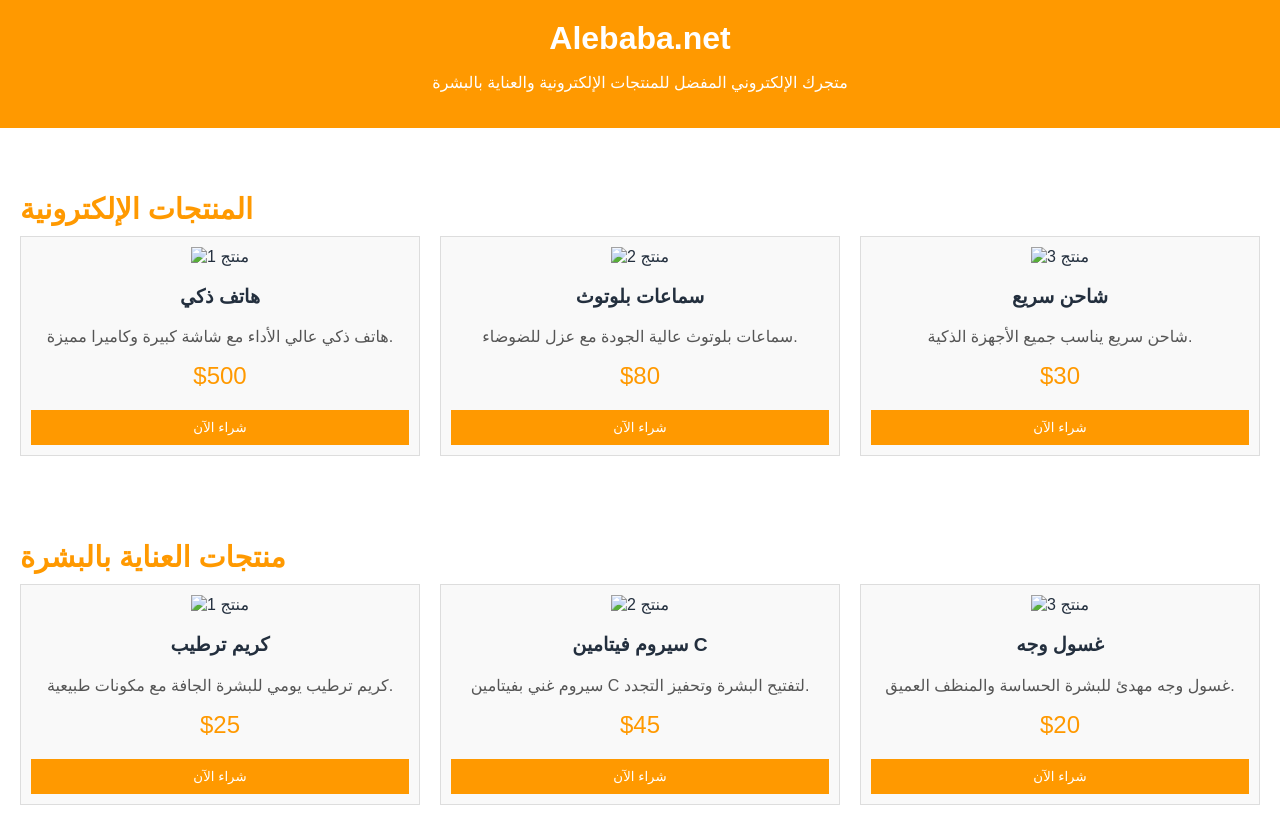
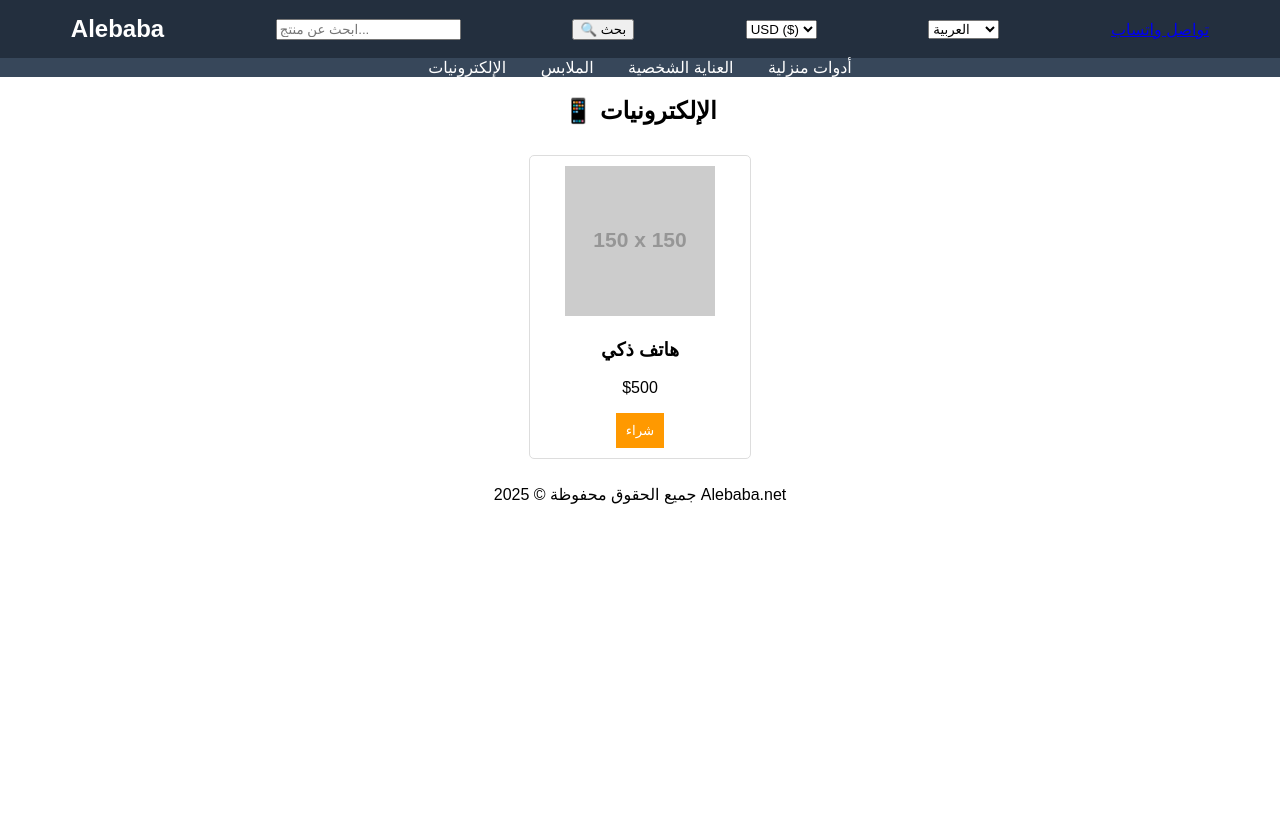
Before and after one commit to marshaha79/Alebaba, a plain HTML site: page index.html in a window 1280 px wide. Shown: the top 828 px of the page. After the commit the page ends 800 px from the top, so only its background shows below. Drawn offline with Linux system fonts and the light colour scheme; placeholder pictures from the web are drawn by us.

Commit message:
Add files via upload

```diff
--- a/index.html
+++ b/index.html
@@ -1,182 +1,58 @@
 <!DOCTYPE html>
-<html lang="ar">
+<html lang="en">
 <head>
     <meta charset="UTF-8">
     <meta name="viewport" content="width=device-width, initial-scale=1.0">
-    <title>Alebaba.net</title>
-    <style>
-        body {
-            font-family: Arial, sans-serif;
-            background-color: #FFFFFF;
-            color: #232F3E;
-            margin: 0;
-            padding: 0;
-        }
-        header {
-            background-color: #FF9900;
-            color: white;
-            text-align: center;
-            padding: 20px 0;
-        }
-        header h1 {
-            margin: 0;
-            font-size: 2em;
-        }
-        .section {
-            padding: 20px;
-            margin: 20px 0;
-        }
-        .section h2 {
-            font-size: 1.8em;
-            color: #FF9900;
-            margin-bottom: 10px;
-        }
-        .product-grid {
-            display: grid;
-            grid-template-columns: repeat(3, 1fr);
-            gap: 20px;
-        }
-        .product-card {
-            border: 1px solid #ddd;
-            padding: 10px;
-            text-align: center;
-            background-color: #f9f9f9;
-        }
-        .product-card img {
-            width: 100%;
-            height: auto;
-            max-height: 200px;
-        }
-        .product-card h3 {
-            font-size: 1.2em;
-            color: #232F3E;
-        }
-        .product-card p {
-            color: #555;
-            font-size: 1em;
-        }
-        .product-card .price {
-            font-size: 1.5em;
-            color: #FF9900;
-            margin: 10px 0;
-        }
-        .button {
-            background-color: #FF9900;
-            color: white;
-            padding: 10px;
-            border: none;
-            cursor: pointer;
-            text-align: center;
-            width: 100%;
-            margin-top: 10px;
-        }
-        .button:hover {
-            background-color: #e68a00;
-        }
-        .contact-form {
-            background-color: #f9f9f9;
-            padding: 20px;
-            border-radius: 8px;
-        }
-        .contact-form input, .contact-form textarea {
-            width: 100%;
-            padding: 10px;
-            margin: 10px 0;
-            border: 1px solid #ccc;
-            border-radius: 4px;
-        }
-        .contact-form button {
-            background-color: #FF9900;
-            color: white;
-            padding: 10px;
-            border: none;
-            cursor: pointer;
-            width: 100%;
-        }
-        .contact-form button:hover {
-            background-color: #e68a00;
-        }
-    </style>
+    <title>Alebaba Store</title>
+    <link rel="stylesheet" href="styles.css">
+    <script src="script.js" defer></script>
 </head>
 <body>
 
-<header>
-    <h1>Alebaba.net</h1>
-    <p>متجرك الإلكتروني المفضل للمنتجات الإلكترونية والعناية بالبشرة</p>
-</header>
+    <!-- هيدر الموقع -->
+    <header>
+        <div class="logo">Alebaba</div>
+        <input type="text" id="search" placeholder="ابحث عن منتج...">
+        <button onclick="searchProduct()">🔍 بحث</button>
+        <select id="currency" onchange="changeCurrency()">
+            <option value="usd">USD ($)</option>
+            <option value="eur">EUR (€)</option>
+        </select>
+        <select id="language" onchange="changeLanguage()">
+            <option value="ar">العربية</option>
+            <option value="en">English</option>
+            <option value="es">Español</option>
+            <option value="tr">Türkçe</option>
+        </select>
+        <a href="https://wa.me/+31644910120" class="whatsapp-button">تواصل واتساب</a>
+    </header>
 
-<div class="section">
-    <h2>المنتجات الإلكترونية</h2>
-    <div class="product-grid">
-        <!-- Example Product 1 -->
-        <div class="product-card">
-            <img src="product1.jpg" alt="منتج 1">
+    <!-- الأقسام -->
+    <nav>
+        <ul>
+            <li><a href="#electronics">الإلكترونيات</a></li>
+            <li><a href="#clothing">الملابس</a></li>
+            <li><a href="#beauty">العناية الشخصية</a></li>
+            <li><a href="#home">أدوات منزلية</a></li>
+        </ul>
+    </nav>
+
+    <!-- قسم المنتجات -->
+    <section id="products">
+        <h2 id="electronics">📱 الإلكترونيات</h2>
+        <div class="product">
+            <img src="https://via.placeholder.com/150" alt="منتج 1">
             <h3>هاتف ذكي</h3>
-            <p>هاتف ذكي عالي الأداء مع شاشة كبيرة وكاميرا مميزة.</p>
-            <div class="price">$500</div>
-            <button class="button">شراء الآن</button>
+            <p class="price">$500</p>
+            <button class="buy-button">شراء</button>
         </div>
-        <!-- Example Product 2 -->
-        <div class="product-card">
-            <img src="product2.jpg" alt="منتج 2">
-            <h3>سماعات بلوتوث</h3>
-            <p>سماعات بلوتوث عالية الجودة مع عزل للضوضاء.</p>
-            <div class="price">$80</div>
-            <button class="button">شراء الآن</button>
-        </div>
-        <!-- Example Product 3 -->
-        <div class="product-card">
-            <img src="product3.jpg" alt="منتج 3">
-            <h3>شاحن سريع</h3>
-            <p>شاحن سريع يناسب جميع الأجهزة الذكية.</p>
-            <div class="price">$30</div>
-            <button class="button">شراء الآن</button>
-        </div>
-    </div>
-</div>
+        <!-- أضف 9 منتجات أخرى بنفس التنسيق -->
+    </section>
 
-<div class="section">
-    <h2>منتجات العناية بالبشرة</h2>
-    <div class="product-grid">
-        <!-- Example Skin Care Product 1 -->
-        <div class="product-card">
-            <img src="skincare1.jpg" alt="منتج 1">
-            <h3>كريم ترطيب</h3>
-            <p>كريم ترطيب يومي للبشرة الجافة مع مكونات طبيعية.</p>
-            <div class="price">$25</div>
-            <button class="button">شراء الآن</button>
-        </div>
-        <!-- Example Skin Care Product 2 -->
-        <div class="product-card">
-            <img src="skincare2.jpg" alt="منتج 2">
-            <h3>سيروم فيتامين C</h3>
-            <p>سيروم غني بفيتامين C لتفتيح البشرة وتحفيز التجدد.</p>
-            <div class="price">$45</div>
-            <button class="button">شراء الآن</button>
-        </div>
-        <!-- Example Skin Care Product 3 -->
-        <div class="product-card">
-            <img src="skincare3.jpg" alt="منتج 3">
-            <h3>غسول وجه</h3>
-            <p>غسول وجه مهدئ للبشرة الحساسة والمنظف العميق.</p>
-            <div class="price">$20</div>
-            <button class="button">شراء الآن</button>
-        </div>
-    </div>
-</div>
+    <!-- Footer -->
+    <footer>
+        <p>جميع الحقوق محفوظة &copy; 2025 Alebaba.net</p>
+    </footer>
 
-<div class="section">
-    <h2>اتصل بنا</h2>
-    <div class="contact-form">
-        <h3>لأي استفسار أو طلب، تواصل معنا الآن</h3>
-        <form action="#" method="POST">
-            <input type="text" name="name" placeholder="اسمك" required>
-            <input type="email" name="email" placeholder="البريد الإلكتروني" required>
-            <textarea name="message" rows="4" placeholder="رسالتك" required></textarea>
-            <button type="submit">إرسال</button>
-        </form>
-        <p>أو يمكنك الاتصال بنا على الرقم: <strong>+31644910120</strong></p>  <!-- أضف رقمك هنا -->
-    </div>
-</div>
 </body>
 </html>
--- /dev/null
+++ b/script.js
@@ -0,0 +1,24 @@
+function searchProduct() {
+    let query = document.getElementById('search').value;
+    alert("بحث عن: " + query);
+}
+
+function changeCurrency() {
+    let currency = document.getElementById('currency').value;
+    let prices = document.querySelectorAll(".price");
+
+    prices.forEach(price => {
+        let value = parseFloat(price.innerText.replace("$", ""));
+        if (currency === "eur") {
+            price.innerText = "€" + (value * 0.91).toFixed(2);
+        } else {
+            price.innerText = "$" + (value * 1.1).toFixed(2);
+        }
+    });
+}
+
+
+function changeLanguage() {
+    let lang = document.getElementById('language').value;
+    alert("تم تغيير اللغة إلى: " + lang);
+}
--- /dev/null
+++ b/styles.css
@@ -0,0 +1,54 @@
+body {
+    font-family: Arial, sans-serif;
+    margin: 0;
+    padding: 0;
+    text-align: center;
+}
+
+header {
+    background: #232f3e;
+    color: white;
+    padding: 15px;
+    display: flex;
+    justify-content: space-around;
+    align-items: center;
+}
+
+.logo {
+    font-size: 24px;
+    font-weight: bold;
+}
+
+nav ul {
+    list-style: none;
+    padding: 0;
+    background: #37475a;
+    margin: 0;
+}
+
+nav ul li {
+    display: inline;
+    padding: 15px;
+}
+
+nav ul li a {
+    color: white;
+    text-decoration: none;
+}
+
+.product {
+    display: inline-block;
+    width: 200px;
+    margin: 10px;
+    padding: 10px;
+    border: 1px solid #ddd;
+    border-radius: 5px;
+}
+
+.buy-button {
+    background: #ff9900;
+    color: white;
+    padding: 10px;
+    border: none;
+    cursor: pointer;
+}
```
